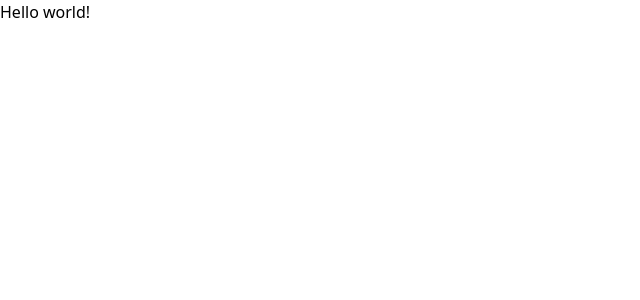
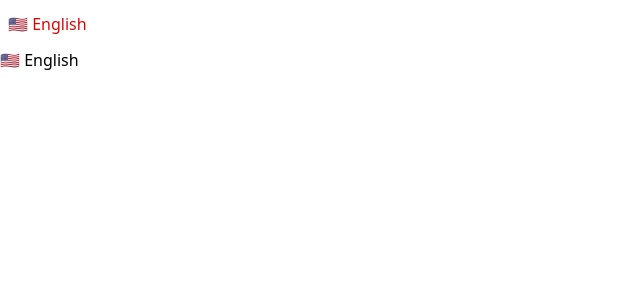
Before and after one commit to BautistaRescala/innovare-landing, a Next.js app: page /en in a window 1280 px wide. Shown: the top 300 px of the page, without its empty margins (0-640 px from the left). Built offline with nearby package versions, Linux system fonts and the light colour scheme.

Commit message:
Configs & LocaleSwitcher

```diff
--- a/messages/en.json
+++ b/messages/en.json
@@ -2,5 +2,9 @@
     "HomePage": {
       "title": "Hello world!",
       "about": "Go to the about page"
+    },
+    "LocaleSwitcher":{
+      "label": "Language Switcher",
+      "locale": "{locale, select, en {🇺🇸 English} es {🇦🇷 Español} other {Unknown}}"
     }
 }
--- a/messages/es.json
+++ b/messages/es.json
@@ -2,5 +2,9 @@
     "HomePage": {
       "title": "Hola mundo!",
       "about": "nose bro"
+    },
+    "LocaleSwitcher":{
+      "label": "Selector de Lenguaje",
+      "locale": "{locale, select, en {🇺🇸 English} es {🇦🇷 Español} other {Unknown}}"
     }
 }
--- a/src/app/[locale]/layout.tsx
+++ b/src/app/[locale]/layout.tsx
@@ -1,6 +1,16 @@
 import {NextIntlClientProvider} from 'next-intl';
 import {getMessages} from 'next-intl/server';
-import '@/globals.css'
+import '@/globals.css';
+import LocaleSwitcher from '@/components/LocaleSwitcher';
+import {routing} from '@/i18n/routing'
+import {unstable_setRequestLocale} from 'next-intl/server';
+import {useLocale, useTranslations} from 'next-intl';
+
+
+export function generateStaticParams(){
+  return routing.locales.map((locale) => ({locale}));
+}
+
 
 export default async function LocaleLayout({
   children,
@@ -9,14 +19,15 @@ export default async function LocaleLayout({
   children: React.ReactNode;
   params: {locale: string};
 }) {
+  unstable_setRequestLocale(locale);
   // Providing all messages to the client
   // side is the easiest way to get started
   const messages = await getMessages();
-
   return (
     <html lang={locale}>
       <body>
         <NextIntlClientProvider messages={messages}>
+          <LocaleSwitcher></LocaleSwitcher>
           {children}
         </NextIntlClientProvider>
       </body>
--- a/src/app/[locale]/page.tsx
+++ b/src/app/[locale]/page.tsx
@@ -1,11 +1,18 @@
 import {useTranslations} from 'next-intl';
 import {Link} from '@/i18n/routing';
+import { unstable_setRequestLocale } from 'next-intl/server';
+import useLocale from 'next-intl';
 
-export default function HomePage() {
-  const t = useTranslations('HomePage');
+
+
+export default function HomePage({params: {locale}}:{params: {locale:string}}) {
+  unstable_setRequestLocale(locale);
+  const t = useTranslations('LocaleSwitcher');
+
+
   return (
     <div>
-      <h1>{t('title')}</h1>
+      <h1>{t('locale',{locale:locale })}</h1>
     </div>
   );
 }
--- /dev/null
+++ b/src/components/LocaleSwitcher.tsx
@@ -0,0 +1,19 @@
+
+import {useLocale, useTranslations} from 'next-intl';
+import LocaleSwitcherSelect from './LocaleSwitcherSelect';
+import {routing} from '@/i18n/routing';
+
+export default function LocaleSwitcher() {
+  const t = useTranslations('LocaleSwitcher');
+  const locale = useLocale();
+
+  return (
+    <LocaleSwitcherSelect defaultValue={locale} label={t('label')}>
+      {routing.locales.map((cur) => (
+        <option key={cur} value={cur}>
+          {t('locale', {locale: cur})}
+        </option>
+      ))}
+    </LocaleSwitcherSelect>
+  );
+}
--- /dev/null
+++ b/src/components/LocaleSwitcherSelect.tsx
@@ -0,0 +1,52 @@
+'use client';
+
+import clsx from 'clsx';
+import {useParams} from 'next/navigation';
+import {ChangeEvent, ReactNode, useTransition} from 'react';
+import {Locale, usePathname, useRouter} from '@/i18n/routing';
+
+type Props = {
+  children: ReactNode;
+  defaultValue: string;
+  label: string;
+};
+
+export default function LocaleSwitcherSelect({
+  children,
+  defaultValue,
+  label
+}: Props) {
+  const router = useRouter();
+  const [isPending, startTransition] = useTransition();
+  const pathname = usePathname();
+  const params = useParams();
+
+  function onSelectChange(event: ChangeEvent<HTMLSelectElement>) {
+    const nextLocale = event.target.value as Locale;
+    startTransition(() => {
+      router.replace(
+        pathname,
+        {locale: nextLocale}
+      );
+    });
+  }
+
+  return (
+    <label
+      className={clsx(
+        'relative text-gray-400',
+        isPending && 'transition-opacity [&:disabled]:opacity-30'
+      )}
+    >
+      <p className="sr-only">{label}</p>
+      <select
+        className="inline-flex text-red-950 appearance-none bg-transparent py-3 pl-2 pr-6"
+        defaultValue={defaultValue}
+        disabled={isPending}
+        onChange={onSelectChange}
+      >
+        {children}
+      </select>
+    </label>
+  );
+}
--- a/src/i18n/routing.ts
+++ b/src/i18n/routing.ts
@@ -4,11 +4,10 @@ import {createSharedPathnamesNavigation} from 'next-intl/navigation';
 export const routing = defineRouting({
   // A list of all locales that are supported
   locales: ['en', 'es'],
-
   // Used when no locale matches
   defaultLocale: 'es'
 });
-
+export type Locale = (typeof routing.locales)[number];
 // Lightweight wrappers around Next.js' navigation APIs
 // that will consider the routing configuration
 export const {Link, redirect, usePathname, useRouter} =
--- a/tailwind.config.ts
+++ b/tailwind.config.ts
@@ -11,6 +11,9 @@ const config: Config = {
       colors: {
         background: "var(--background)",
         foreground: "var(--foreground)",
+        red:{
+          950:'#e00505' //rojo del logo
+        }
       },
     },
   },
```
